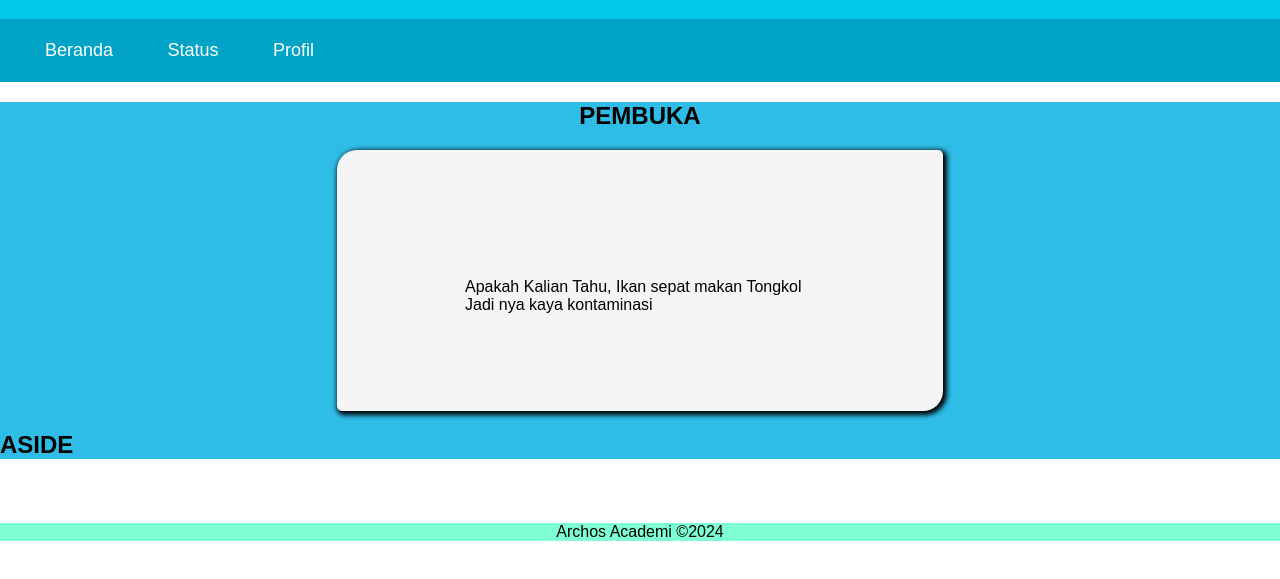
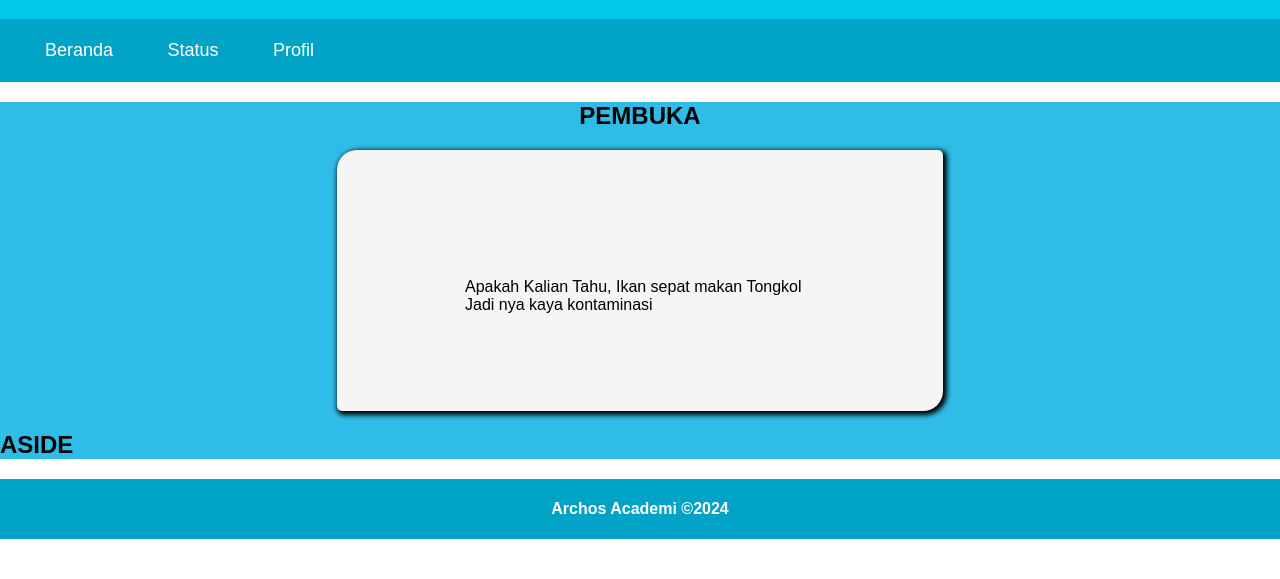
Before and after one commit to Mtyzts/TestBeta.github.io, a plain HTML site: page index.html in a window 1280 px wide. Shown: the part 95-674 px from the top of the page. Drawn offline with Linux system fonts and the light colour scheme.

Commit message:
Update styles.css

```diff
--- a/styles.css
+++ b/styles.css
@@ -15,6 +15,13 @@ body {
     background-color: #00c8eb;
     text-align: center;
     color: rgb(38, 91, 100);
+}
+
+header p {
+    color: white;
+    text-shadow: black;
+
+    font-size: small;
 }
 
 nav li {
@@ -38,6 +45,9 @@ nav {
     color: white;
   }
 
+  nav a:hover {
+    font-weight: bold;
+  }
 
 main{
     background-color: rgb(47, 188, 231);
@@ -61,13 +71,9 @@ main{
 }
 
 footer {
-    background-color: aquamarine;
-    height: 100%;
-    border: transparent ;
-}
-
-.Sul {
-
-    margin: 5%;
+    padding: 5px;
+    color: white;
+    background-color: #00a2c6;
     text-align: center;
-}
+    font-weight: bold;
+  }
```
